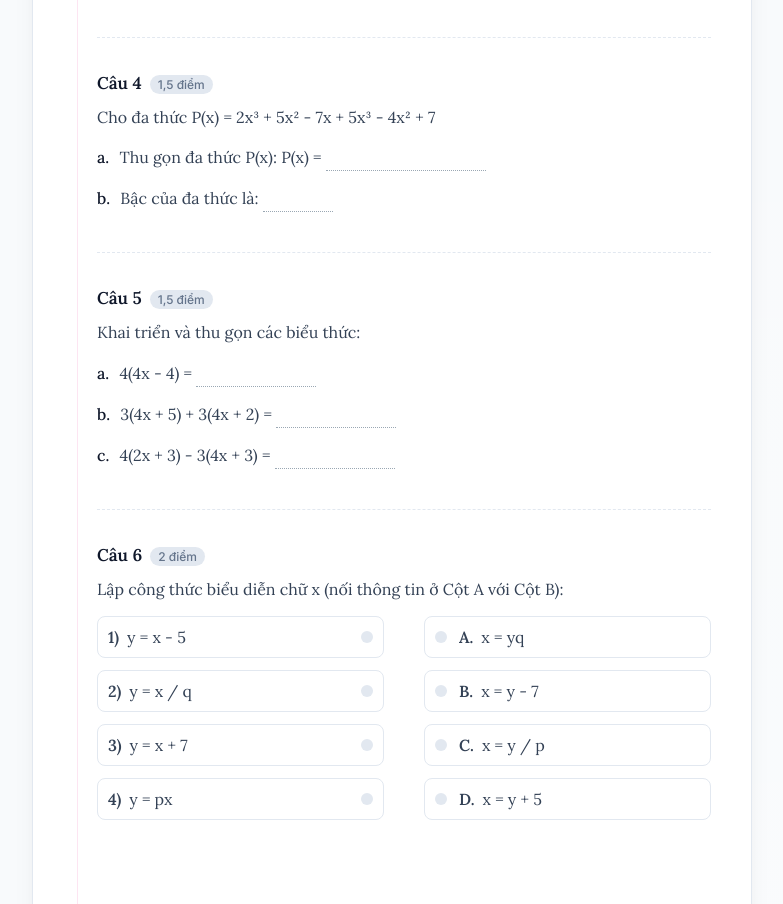
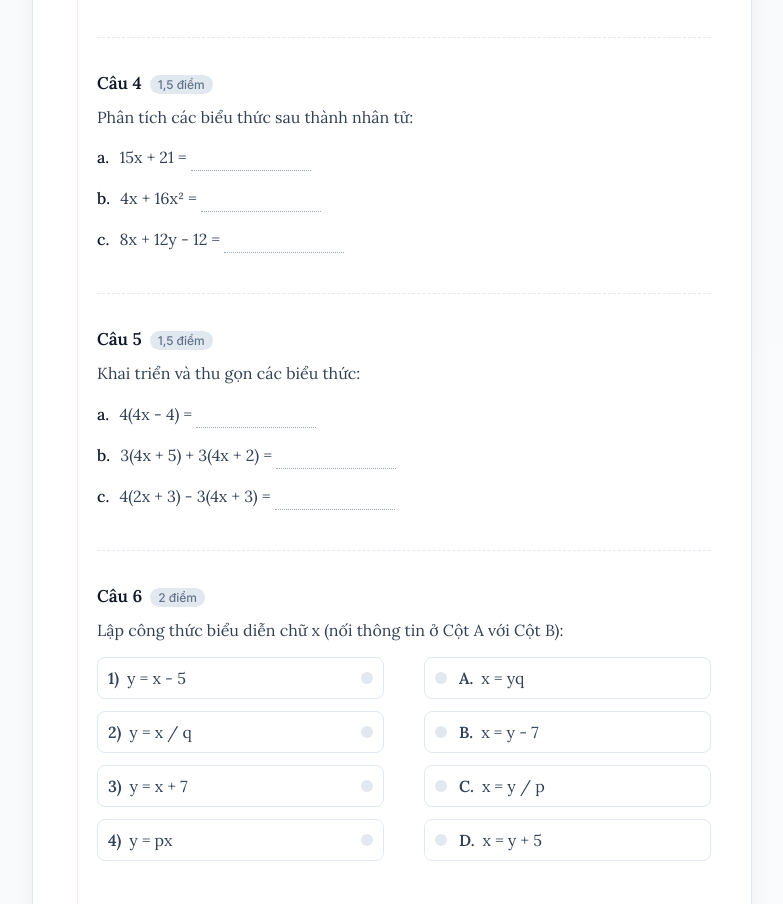
Before and after one commit to nhminh55/moyumath, a plain HTML site: page exam-ch2.html in a window 1280 px wide. Shown: the part 1089-1993 px from the top of the page, without its empty margins (248-1031 px from the left). Drawn offline with nearby package versions, Linux system fonts and the light colour scheme; sample sign-in values are in the browser's storage.

Commit message:
revert: put q4 back into exam-ch2.html (user confirmation)

```diff
--- a/exam-ch2.html
+++ b/exam-ch2.html
@@ -422,10 +422,10 @@
     <div id="q3-body"><!-- rendered by JS --></div>
   </section>
 
-  <!-- CÂU 4 (was q4, now q7) -->
-  <section class="question" id="q7">
+  <!-- CÂU 4 -->
+  <section class="question" id="q4">
     <div class="q-head">Câu 4 <span class="pts">1,5 điểm</span></div>
-    <div id="q7-body"><!-- rendered by JS --></div>
+    <div id="q4-body"><!-- rendered by JS --></div>
   </section>
 
   <!-- CÂU 5 -->
@@ -491,7 +491,7 @@
 
   var answerKey = {};
   var variantNumber = 0;
-  var QUESTION_LABELS = { 1:'Câu 1', 2:'Câu 2', 3:'Câu 3', 7:'Câu 4', 5:'Câu 5', 6:'Câu 6' };
+  var QUESTION_LABELS = { 1:'Câu 1', 2:'Câu 2', 3:'Câu 3', 4:'Câu 4', 5:'Câu 5', 6:'Câu 6' };
 
   /* ---------- timer (15 phút) ---------- */
   var EXAM_SECONDS = 15 * 60;
@@ -545,7 +545,7 @@
       q1: QuizLogicCh2.gen.q1(),
       q2: QuizLogicCh2.gen.q2(),
       q3: QuizLogicCh2.gen.q3(),
-      q7: QuizLogicCh2.gen.q7(),
+      q4: QuizLogicCh2.gen.q4(),
       q5: QuizLogicCh2.gen.q5(),
       q6: QuizLogicCh2.gen.q6()
     };
@@ -558,7 +558,7 @@
     QuizLogicCh2.render.q1(answerKey.q1);
     QuizLogicCh2.render.q2(answerKey.q2);
     QuizLogicCh2.render.q3(answerKey.q3);
-    QuizLogicCh2.render.q7(answerKey.q7);
+    QuizLogicCh2.render.q4(answerKey.q4);
     QuizLogicCh2.render.q5(answerKey.q5);
     QuizLogicCh2.render.q6(answerKey.q6);
     QuizLogicCh2.clearFeedback();
@@ -571,7 +571,7 @@
     stopTimer();
     var total = 0;
     var byQuestion = {};
-    [1,2,3,7,5,6].forEach(function(n){
+    [1,2,3,4,5,6].forEach(function(n){
       var earned = QuizLogicCh2.grade['q'+n](answerKey['q'+n]);
       var max = QuizLogicCh2.maxPoints[n];
       byQuestion[QUESTION_LABELS[n]] = { earned: earned, max: max };
```
